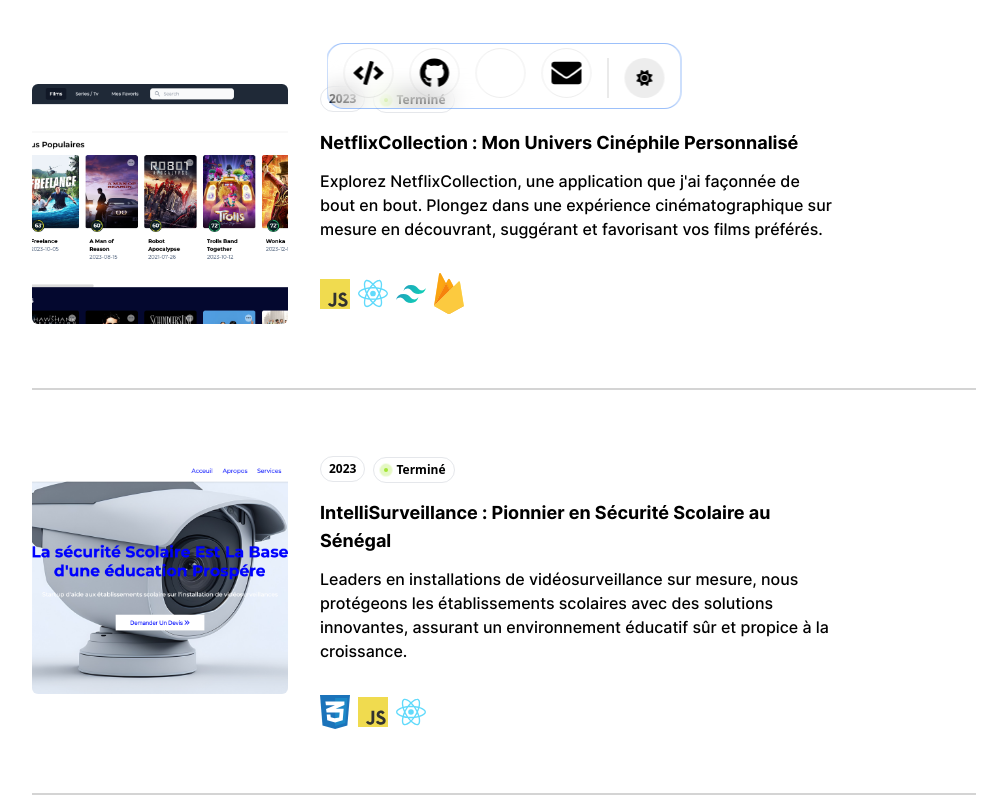
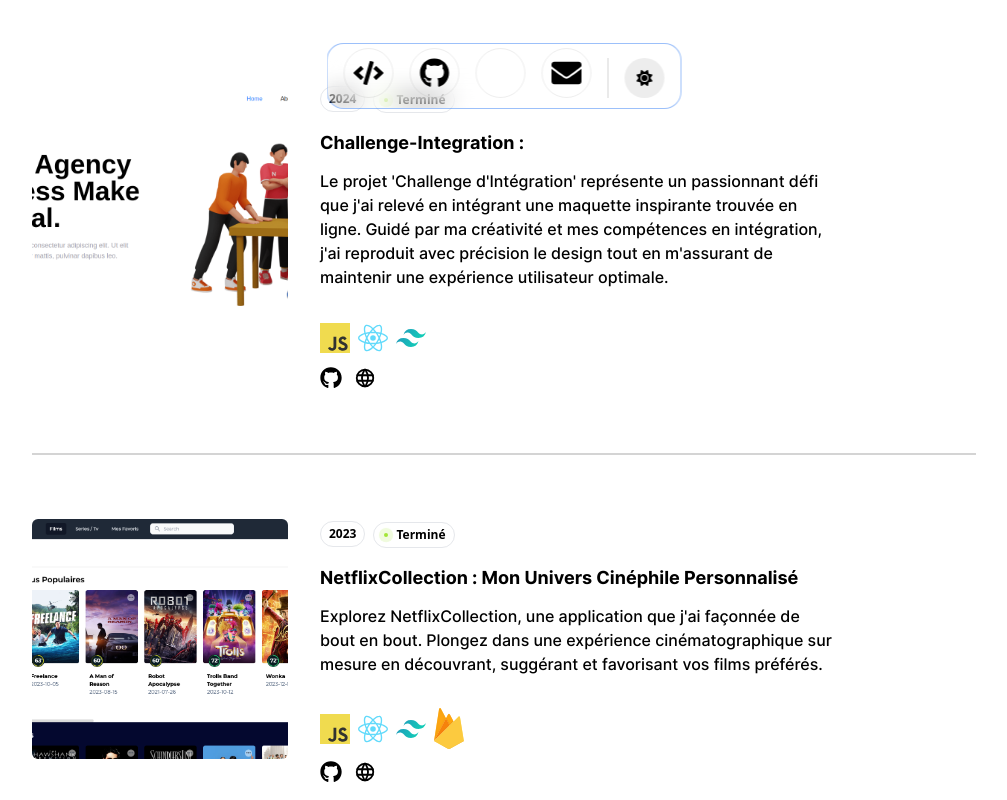
Before and after one commit to mouhamedhanne/website, a Next.js app: page / in a window 1280 px wide. Shown: the part 660-1460 px from the top of the page, without its empty margins (136-1143 px from the left). Built offline with nearby package versions, Linux system fonts and the light colour scheme; some icons are missing.

Commit message:
add a new project🔥🚀🎉

```diff
--- a/app/FrontPage/page.jsx
+++ b/app/FrontPage/page.jsx
@@ -14,11 +14,29 @@
 import Javascript from "@/public/techno/logo-javascript.svg";
 import Firebase from "@/public/techno/firebase-1.svg";
 
+import { FaGithub } from "react-icons/fa";
+import { TbWorld } from "react-icons/tb";
+
 import { motion } from "framer-motion";
 import Stack from "../ui/stack/page";
 import Contact from "@/app/ui/contact/page";
 
 const projects = [
+  {
+    imgLink: "/img/challenge-integration.png",
+    title: "Challenge-Integration : ",
+    subT: "Le projet 'Challenge d'Intégration' représente un passionnant défi que j'ai relevé en intégrant une maquette inspirante trouvée en ligne. Guidé par ma créativité et mes compétences en intégration, j'ai reproduit avec précision le design tout en m'assurant de maintenir une expérience utilisateur optimale.",
+    year: "2024",
+    useTechno: [
+      {
+        icon: [Javascript, ReactLogo, Tailwind],
+      },
+    ],
+    linkGithub: "https://github.com/mouhamedhanne/Challenge_Integration",
+    linkProject: "https://mouhamedhanne-challenge-integration.vercel.app/",
+    iconeGithub: <FaGithub />,
+    iconeProject: <TbWorld />,
+  },
   {
     imgLink: "/img/netflix-collection.png",
     title: "NetflixCollection : Mon Univers Cinéphile Personnalisé",
@@ -29,6 +47,10 @@
         icon: [Javascript, ReactLogo, Tailwind, Firebase],
       },
     ],
+    linkGithub: "https://github.com/mouhamedhanne/Netflix_collection",
+    linkProject: "https://netflix-ollection.vercel.app/",
+    iconeGithub: <FaGithub />,
+    iconeProject: <TbWorld />,
   },
   {
     imgLink: "/img/intelli-surveillance.png",
@@ -40,6 +62,10 @@
         icon: [CSS, Javascript, ReactLogo],
       },
     ],
+    linkGithub: "https://github.com/mouhamedhanne/Intelli-Surveillance",
+    linkProject: "https://intelli-surveillance.vercel.app/",
+    iconeGithub: <FaGithub />,
+    iconeProject: <TbWorld />,
   },
   {
     imgLink: "/img/burger-house.png",
@@ -51,6 +77,10 @@
         icon: [Javascript, ReactLogo, Tailwind, Firebase],
       },
     ],
+    linkGithub: "https://github.com/mouhamedhanne/burger_house",
+    linkProject: "https://house-burger.vercel.app/",
+    iconeGithub: <FaGithub />,
+    iconeProject: <TbWorld />,
   },
 ];
 
@@ -211,12 +241,26 @@
                       />
                     ))}
                   </div>
+                  <div
+                    className="text-[22px] flex items-center gap-3 mt-3 font-InterMedium
+                   dark:text-neutral-400 max-w-lg"
+                  >
+                    {each.linkGithub && (
+                      <div>
+                        <Link href={each.linkGithub} target="_blank">
+                          {each.iconeGithub}
+                        </Link>
+                      </div>
+                    )}
 
-                  {/*
-                  <button className="mt-11 border border-neutral-700/30 rounded-xl p-2 px-7 lg:w-44 w-full bg-white dark:bg-neutral-800/10 text-sm dark:text-neutral-400 font-semibold shadow-md">
-                    Read Now
-                  </button>
-                   */}
+                    {each.linkProject && (
+                      <div>
+                        <Link href={each.linkProject} target="_blank">
+                          {each.iconeProject}
+                        </Link>
+                      </div>
+                    )}
+                  </div>
                 </div>
               </div>
             </div>
```
Also changed, not shown: public/img/challenge-integration.png (added).
